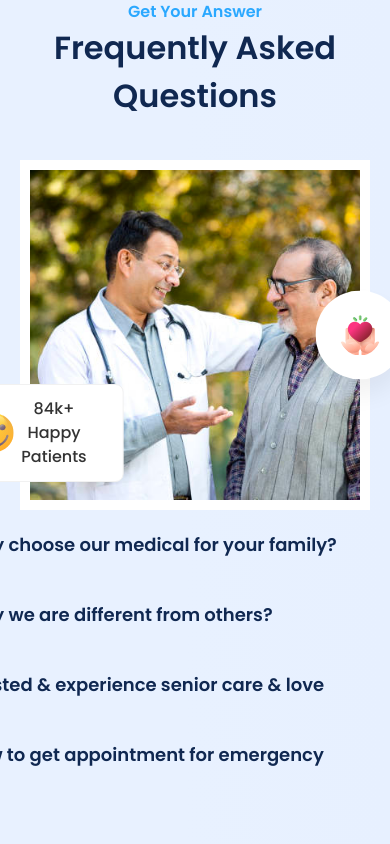
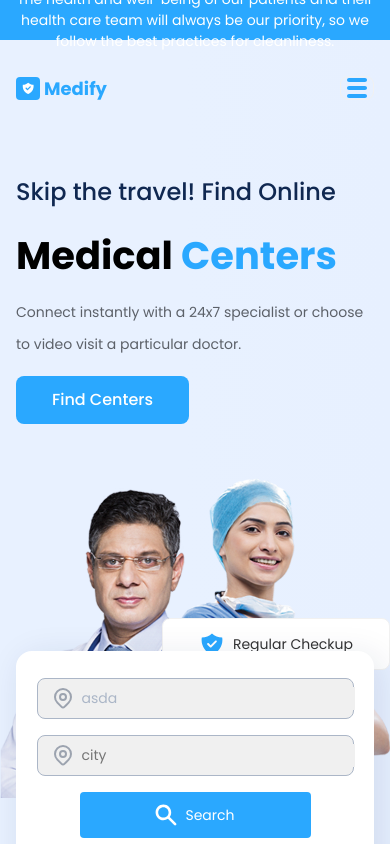
Before and after one commit to abhay8696/medify, a React (Vite) app: page / in a window 390 px wide. Shown: the top 844 px of the page. Built offline with nearby package versions, Linux system fonts and the light colour scheme.

Commit message:
created FAQ section and made it responsive

```diff
--- a/src/App.jsx
+++ b/src/App.jsx
@@ -18,7 +18,7 @@ function App() {
   return (
     <>
       <div className='App'>
-        {/* <AppTop />
+        <AppTop />
         <Navbar />
         <Hero />
         <CardHolder type="offers" classForMargin={"CardHolder-offers"}/>
@@ -26,7 +26,7 @@ function App() {
         <CardHolder type="persons"/>
         <PatientCaring />
         <Blogs />
-        <Families /> */}
+        <Families />
         <FAQ />
       </div>
     </>
```
